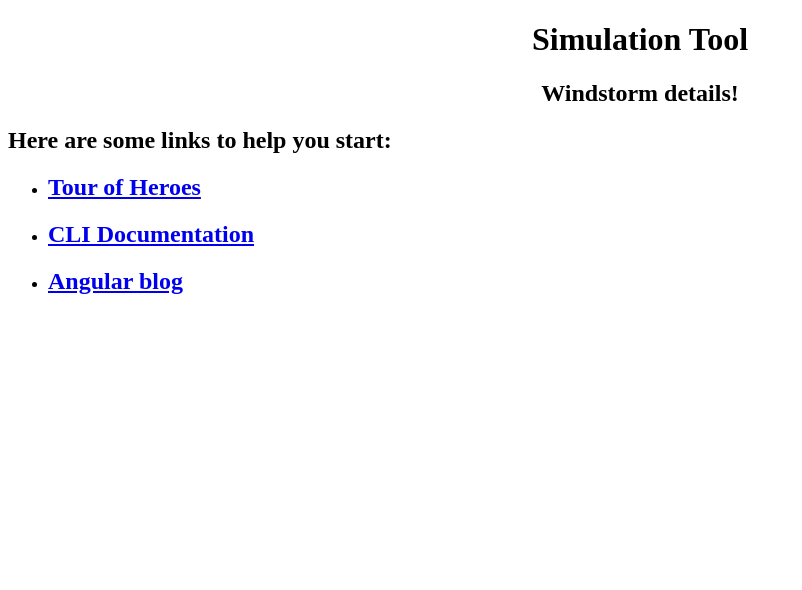
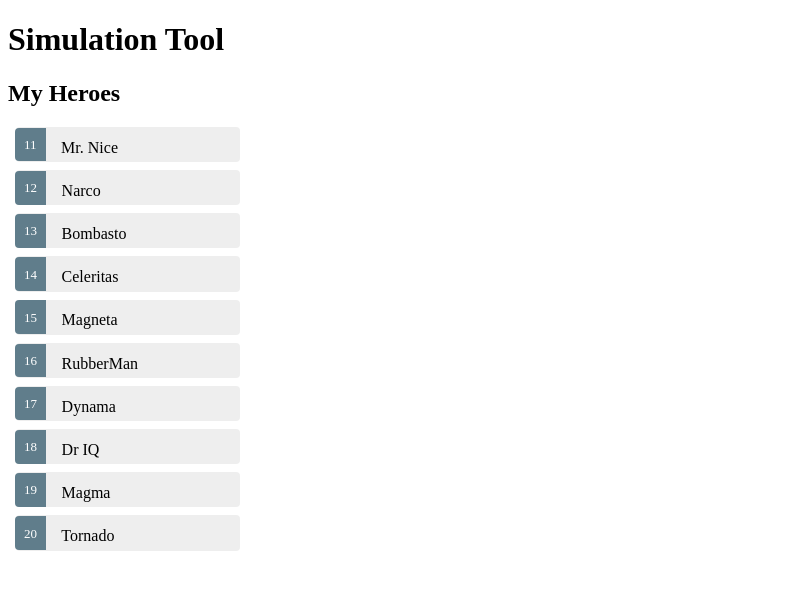
Before and after one commit to GinnyWeasleyGuo/SimulationTool, an Angular app: page / in a window 1280 px wide. Shown: the top 590 px of the page, without its empty margins (0-802 px from the left). Built offline with nearby package versions, Linux system fonts and the light colour scheme.

Commit message:
Version 2

```diff
--- a/src/app/app.component.css
+++ b/src/app/app.component.css
@@ -0,0 +1,47 @@
+.selected {
+    background-color: #CFD8DC !important;
+    color: white;
+  }
+  .heroes {
+    margin: 0 0 2em 0;
+    list-style-type: none;
+    padding: 0;
+    width: 15em;
+  }
+  .heroes li {
+    cursor: pointer;
+    position: relative;
+    left: 0;
+    background-color: #EEE;
+    margin: .5em;
+    padding: .3em 0;
+    height: 1.6em;
+    border-radius: 4px;
+  }
+  .heroes li.selected:hover {
+    background-color: #BBD8DC !important;
+    color: white;
+  }
+  .heroes li:hover {
+    color: #607D8B;
+    background-color: #DDD;
+    left: .1em;
+  }
+  .heroes .text {
+    position: relative;
+    top: -3px;
+  }
+  .heroes .badge {
+    display: inline-block;
+    font-size: small;
+    color: white;
+    padding: 0.8em 0.7em 0 0.7em;
+    background-color: #607D8B;
+    line-height: 1em;
+    position: relative;
+    left: -1px;
+    top: -4px;
+    height: 1.8em;
+    margin-right: .8em;
+    border-radius: 4px 0 0 4px;
+  }
--- a/src/app/app.component.html
+++ b/src/app/app.component.html
@@ -1,17 +1,9 @@
 <!--The content below is only a placeholder and can be replaced.-->
-<div style="text-align:center">
-  <h1>{{title}}</h1>
-  <h2>{{hero}} details!</h2>
-</div>
-<h2>Here are some links to help you start: </h2>
-<ul>
-  <li>
-    <h2><a target="_blank" href="https://angular.io/tutorial">Tour of Heroes</a></h2>
-  </li>
-  <li>
-    <h2><a target="_blank" href="https://github.com/angular/angular-cli/wiki">CLI Documentation</a></h2>
-  </li>
-  <li>
-    <h2><a target="_blank" href="https://blog.angular.io//">Angular blog</a></h2>
+<h1>{{title}}</h1>
+<h2>My Heroes</h2>
+<ul class="heroes">
+  <li *ngFor="let hero of heroes" [class.selected]="hero === selectedHero" (click)="onSelect(hero)">
+    <span class="badge">{{hero.id}}</span> {{hero.name}}
   </li>
 </ul>
+<hero-detail [hero]="selectedHero"></hero-detail>
--- a/src/app/app.component.ts
+++ b/src/app/app.component.ts
@@ -1,4 +1,5 @@
 import { Component } from '@angular/core';
+import {Hero} from './hero';
 
 @Component({
   selector: 'app-root',
@@ -8,5 +9,23 @@
 
 export class AppComponent {
   title = 'Simulation Tool';
-  hero = 'Windstorm';
+  selectedHero: Hero;
+  heroes = HEROES;
+
+  onSelect(hero: Hero): void {
+    this.selectedHero = hero;
+  }
 }
+
+const HEROES: Hero[] = [
+  { id: 11, name: 'Mr. Nice' },
+  { id: 12, name: 'Narco' },
+  { id: 13, name: 'Bombasto' },
+  { id: 14, name: 'Celeritas' },
+  { id: 15, name: 'Magneta' },
+  { id: 16, name: 'RubberMan' },
+  { id: 17, name: 'Dynama' },
+  { id: 18, name: 'Dr IQ' },
+  { id: 19, name: 'Magma' },
+  { id: 20, name: 'Tornado' }
+];
--- a/src/app/app.module.ts
+++ b/src/app/app.module.ts
@@ -1,16 +1,19 @@
 import { BrowserModule } from '@angular/platform-browser';
 import { NgModule } from '@angular/core';
+import { FormsModule }   from '@angular/forms'
 
 import { AppComponent } from './app.component';
+import { HeroDetailComponent } from './hero-detail.component';
 
 @NgModule({
+  imports: [
+    BrowserModule,
+    FormsModule // <-- import the FormsModule before binding with [(ngModel)]
+  ],
   declarations: [
-    AppComponent
+    AppComponent,
+    HeroDetailComponent
   ],
-  imports: [
-    BrowserModule
-  ],
-  providers: [],
-  bootstrap: [AppComponent]
+  bootstrap: [ AppComponent ]
 })
 export class AppModule { }
--- /dev/null
+++ b/src/app/hero-detail.component.html
@@ -0,0 +1,10 @@
+<div *ngIf="hero">
+    <h2>{{hero.name}} details!</h2>
+    <div>
+        <label>id: </label>{{hero.id}}
+    </div>
+    <div>
+        <label>name: </label>
+        <input [(ngModel)]="hero.name" placeholder="name" />
+    </div>
+</div>
--- /dev/null
+++ b/src/app/hero.ts
@@ -0,0 +1,4 @@
+export class Hero {
+    id: number;
+    name: string;
+  }
```
Also changed, not shown: src/app/hero-detail.component.ts (added, +10 -0 lines).
